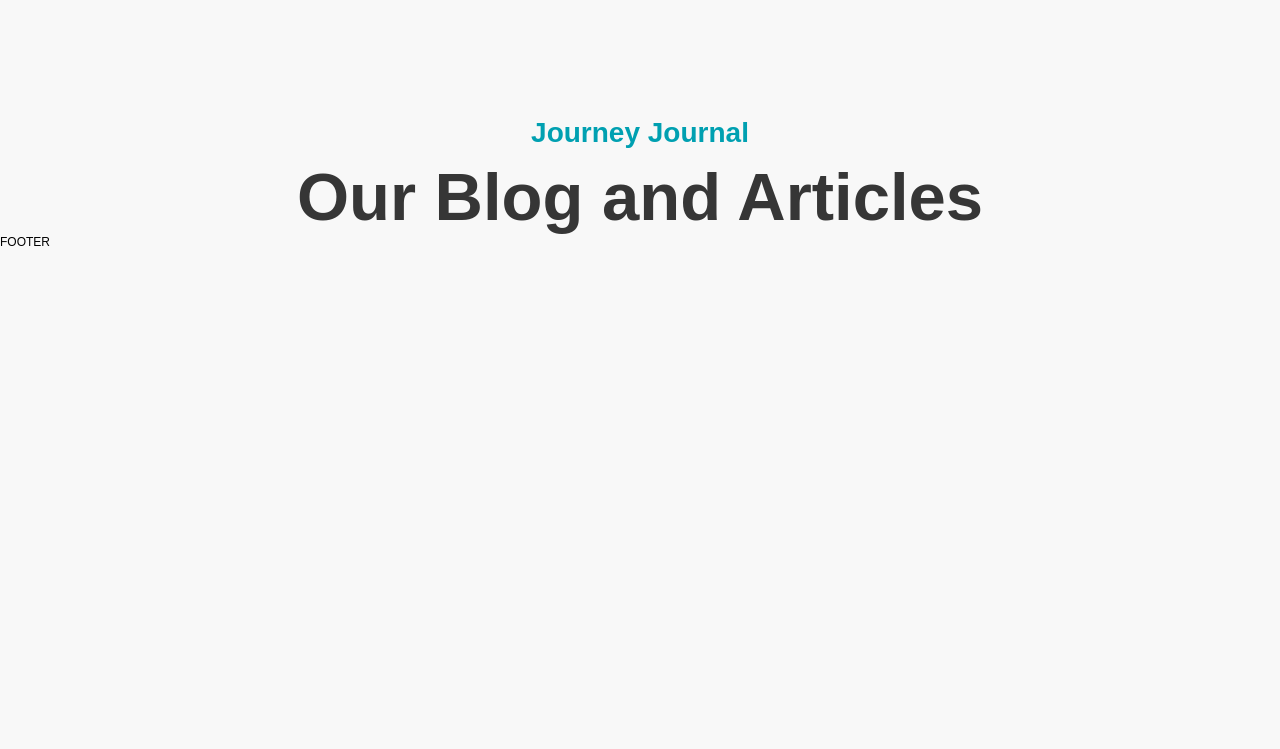
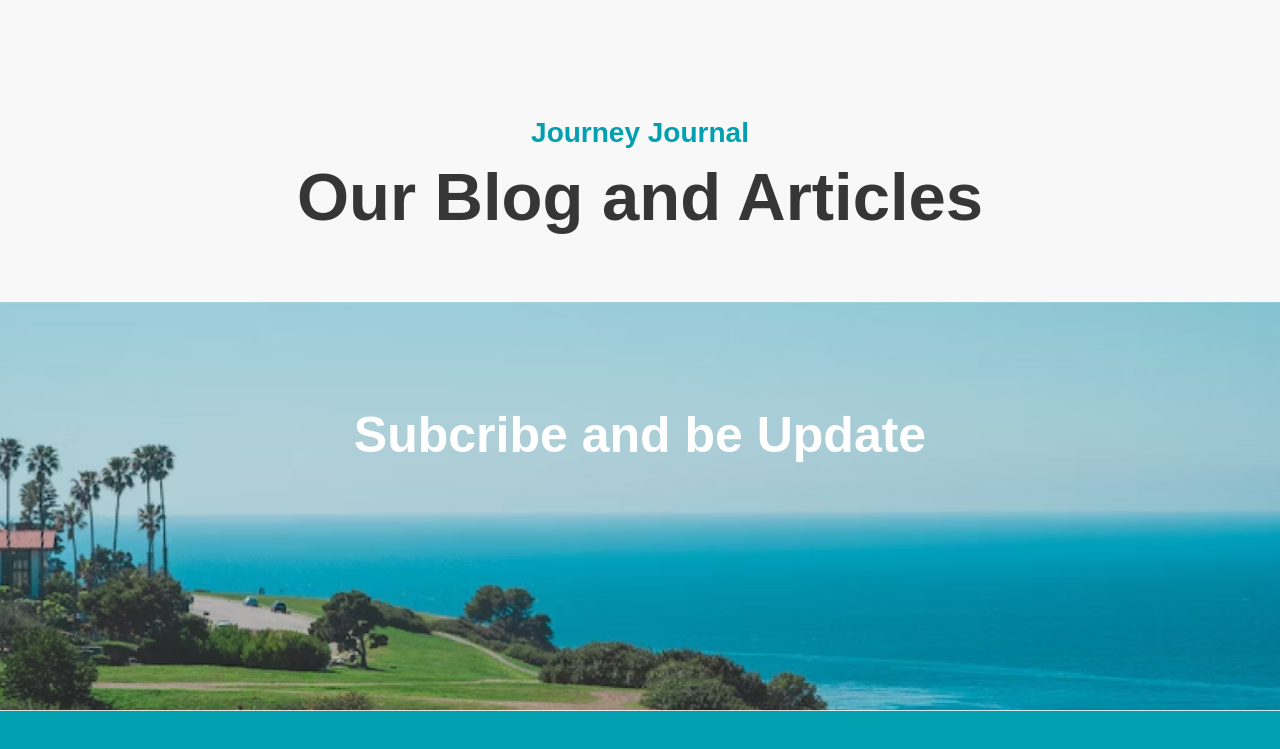
Before and after one commit to AVerba/Travel-Journey-Journals, a website built with Parcel: page src/index.html in a window 1280 px wide. Shown: the part 2690-3439 px from the top of the page. Before the commit the page ends 2941 px from the top, so only its background shows below. Built offline with nearby package versions, Linux system fonts and the light colour scheme.

Commit message:
modify footer

```diff
--- a/src/partials/footer.html
+++ b/src/partials/footer.html
@@ -1 +1,12 @@
-<footer class='footer'>FOOTER</footer>
+<footer class='footer'>
+  <div class="main__container">
+    <ul class="footer__list">
+      <li class="footer__item footer__subscribe">
+        <h2 class="footer__title">Subcribe and be Update</h2>
+
+      </li>
+      <li class="footer__item footer__info container">
+      </li>
+    </ul>
+  </div>
+</footer>
--- a/src/sass/layout/_footer.scss
+++ b/src/sass/layout/_footer.scss
@@ -0,0 +1,45 @@
+.footer {
+  &__container {
+    width: 100%;
+  }
+
+  &__list {
+    width: 100%;
+    display: flex;
+    flex-direction: column;
+    background-color: #00A0B1;
+    //align-items: center;
+    //justify-content: center;
+    padding: 0;
+    margin: 0;
+  }
+
+  &__item {
+    width: 100%;
+  }
+
+  &__subscribe {
+    margin: 0 auto;
+    background-color: collection-color(banner-bg-color);
+    background-image: url("../images/footer/background.jpg");
+    @include background-pos();
+    height: 409px;
+  }
+
+  &__title {
+    color: #FFF;
+    text-align: center;
+    font-family: Montserrat, sans-serif;
+    font-size: 50px;
+    font-style: normal;
+    font-weight: 600;
+    line-height: calc(56 / 50); /* 112% */
+    margin-top: 105px;
+
+
+  }
+
+  &__info {
+    height: 395px;
+  }
+}
```
Also changed, not shown: src/images/footer/background.jpg (renamed from src/images/footer/backgroundfooter.jpg).
